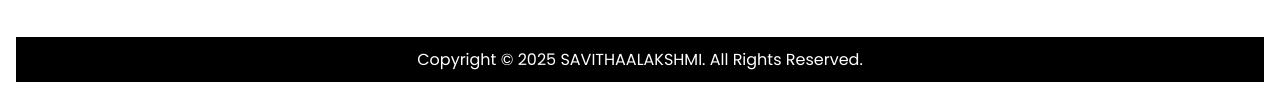
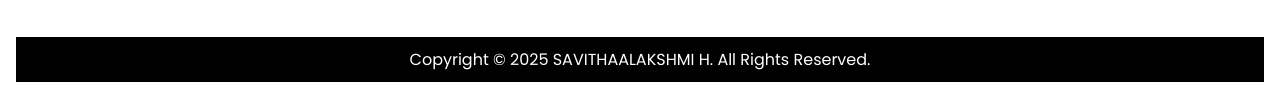
Before and after one commit to HSavithaalakshmi/Portfolio, a plain HTML site: page index.html in a window 1280 px wide. Shown: the part 4419-4525 px from the top of the page. Drawn offline with Linux system fonts and the light colour scheme.

Commit message:
Update index.html

```diff
--- a/index.html
+++ b/index.html
@@ -330,7 +330,7 @@
           </ul>
         </div>
       </nav>
-      <p style="background-color: black; color: white; padding: 10px; text-align: center;">Copyright &#169; 2025 SAVITHAALAKSHMI. All Rights Reserved.</p>
+      <p style="background-color: black; color: white; padding: 10px; text-align: center;">Copyright &#169; 2025 SAVITHAALAKSHMI H. All Rights Reserved.</p>
     </footer>
     <script src="script.js"></script>
   </body>
```
